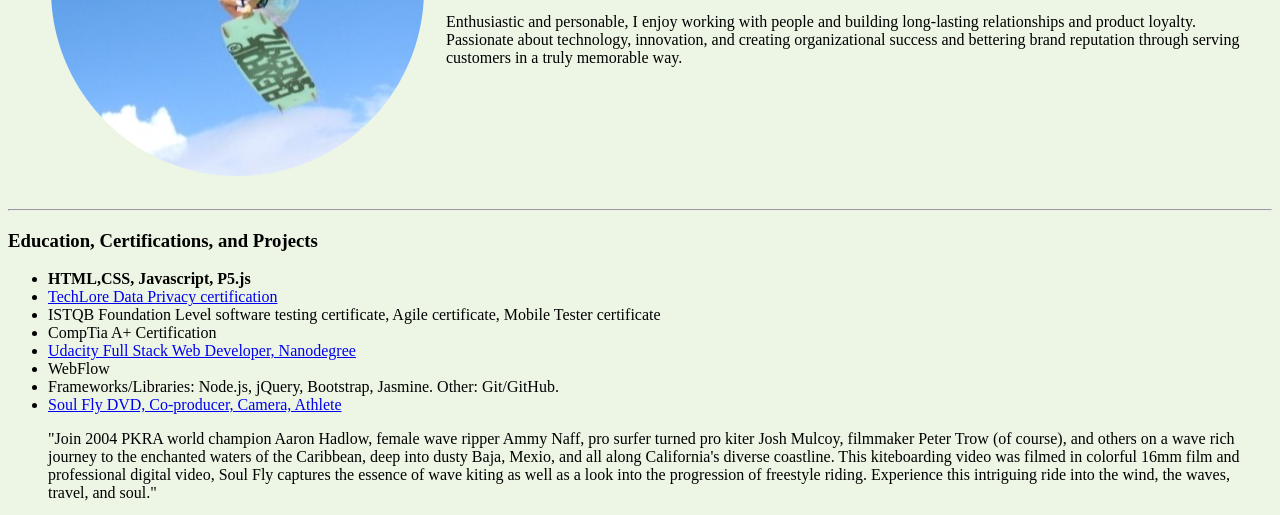
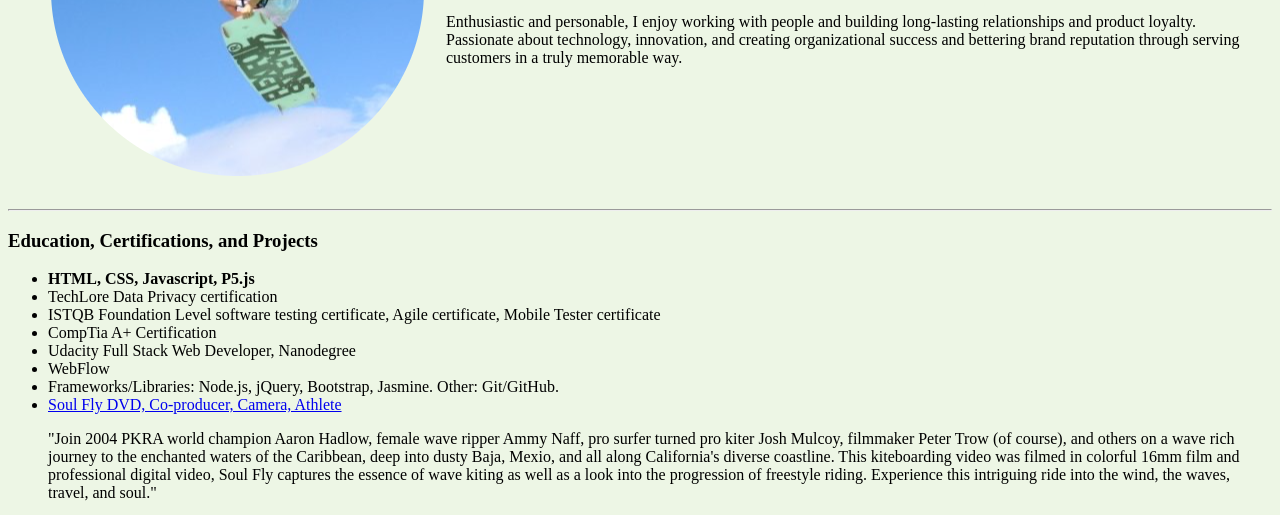
Before and after one commit to amynaff/CV, a plain HTML site: page index.html in a window 1280 px wide. Shown: the part 226-741 px from the top of the page. Drawn offline with Linux system fonts and the light colour scheme.

Commit message:
Add files via upload

```diff
--- a/index.html
+++ b/index.html
@@ -26,11 +26,11 @@
   <hr>
   <h3>Education, Certifications, and Projects</h3>
   <ul>
-    <li><strong>HTML,CSS, Javascript, P5.js</strong></li>
-    <li><a href="images/TechLore_cert.pdf"> TechLore Data Privacy certification</a></li>
+    <li><strong>HTML, CSS, Javascript, P5.js</strong></li>
+    <li>TechLore Data Privacy certification</li>
     <li>ISTQB Foundation Level software testing certificate, Agile certificate, Mobile Tester certificate</li>
     <li>CompTia A+ Certification</li>
-    <li> <a href="images/Udacity Cert.svg">Udacity Full Stack Web Developer, Nanodegree</a></li>
+    <li>Udacity Full Stack Web Developer, Nanodegree</li>
     <li>WebFlow</li>
     <li>Frameworks/Libraries: Node.js, jQuery, Bootstrap, Jasmine. Other: Git/GitHub.</li>
     <li><a href="https://www.gettyimages.com/detail/news-photo/amy-naff-co-producer-soul-fly-and-peter-trow-director-news-photo/105900027/">Soul Fly DVD, Co-producer, Camera, Athlete</a>
```
